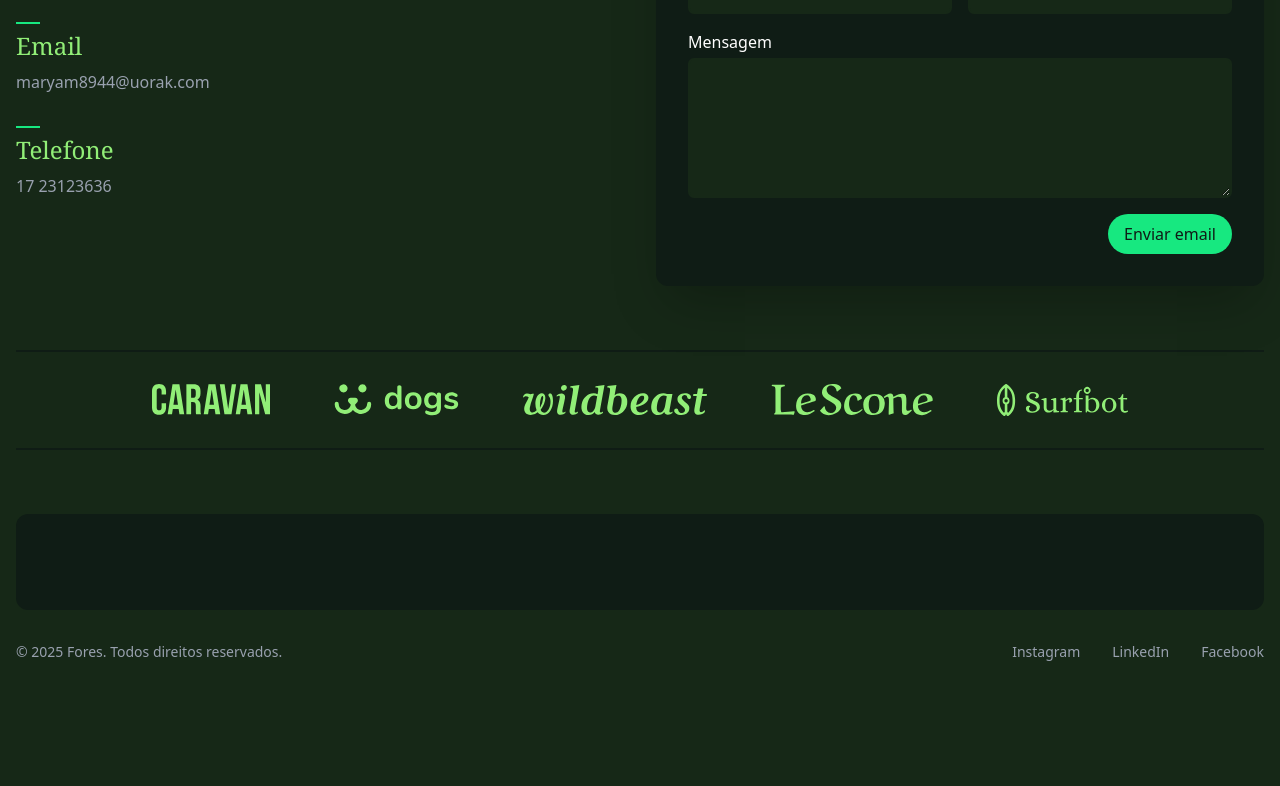
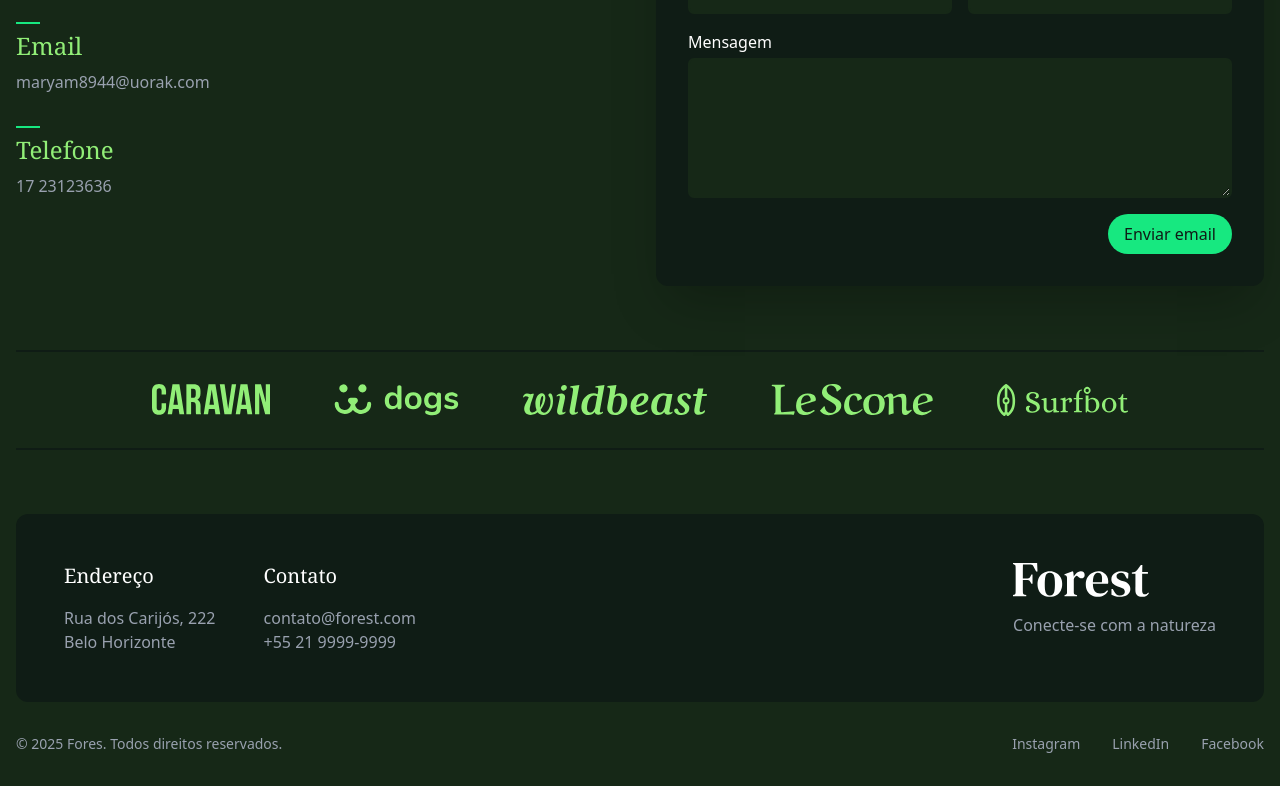
Before and after one commit to LeonardoLobas/Forest, a React (Vite) app: page / in a window 1280 px wide. Shown: the part 3748-4534 px from the top of the page. Before the commit the page ends 4442 px from the top, so only its background shows below. Built offline with nearby package versions, Linux system fonts and the light colour scheme.

Commit message:
Adiciona a imagem do logo da floresta ao componente Footer e ajusta a estrutura do layout

```diff
--- a/src/components/Footer.tsx
+++ b/src/components/Footer.tsx
@@ -1,8 +1,26 @@
+import forest from "../assets/forest.svg";
 export function Footer() {
     return (
         <footer className="container pb-8">
-            <div className="bg-verde-900 rounded-xl p-6 sm:p-12 mb-8">
-                <div></div>
+            <div className="grid gap-8 lg:grid-cols-2 bg-verde-900 rounded-xl p-6 sm:p-12 mb-8">
+                <div className="flex gap-12 max:sm:flex-col max-sm:gap-4">
+                    <div>
+                        <h3 className="text-white font-serif text-xl mb-4">Endereço</h3>
+                        <p className="text-gray-400">
+                            Rua dos Carijós, 222 <br /> Belo Horizonte
+                        </p>
+                    </div>
+                    <div className="justify-self-end">
+                        <h3 className="text-white font-serif text-xl mb-4">Contato</h3>
+                        <p className="text-gray-400">
+                            contato@forest.com <br /> +55 21 9999-9999
+                        </p>
+                    </div>
+                </div>
+                <div className="justify-self-end">
+                    <img className="mb-4" src={forest} alt="forest" />
+                    <p className="text-gray-400">Conecte-se com a natureza</p>
+                </div>
             </div>
             <div className="text-gray-400 flex items-center justify-between gap-8 text-sm max-sm:flex-col-reverse">
                 <p>© 2025 Fores. Todos direitos reservados.</p>
```
